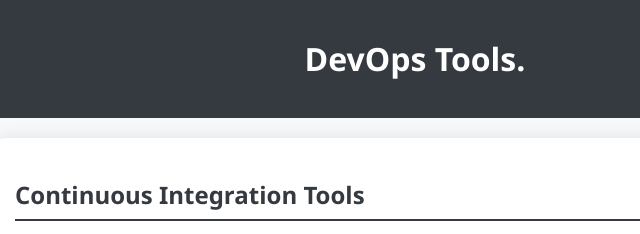
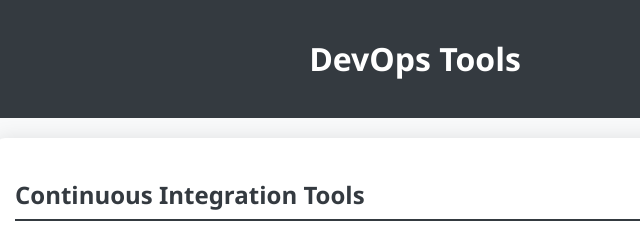
Before and after one commit to maheshbirajdar12345/project, a plain HTML site: page index.html in a window 1280 px wide. Shown: the top 234 px of the page, 225-865 px from the left. Drawn offline with Linux system fonts and the light colour scheme.

Commit message:
Update index.html

```diff
--- a/index.html
+++ b/index.html
@@ -58,7 +58,7 @@
 <body>
 
     <header>
-        <h1>DevOps Tools.</h1>
+        <h1>DevOps Tools</h1>
     </header>
 
     <section>
```
